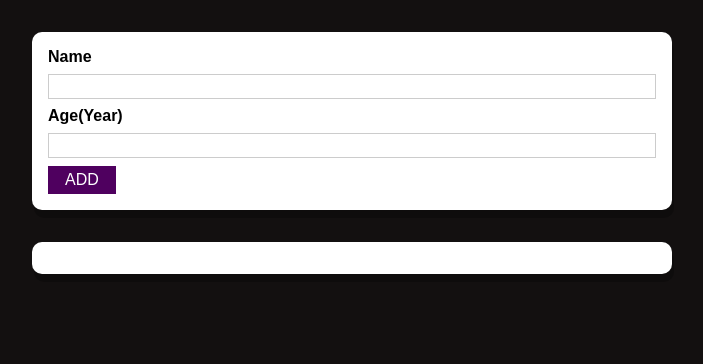
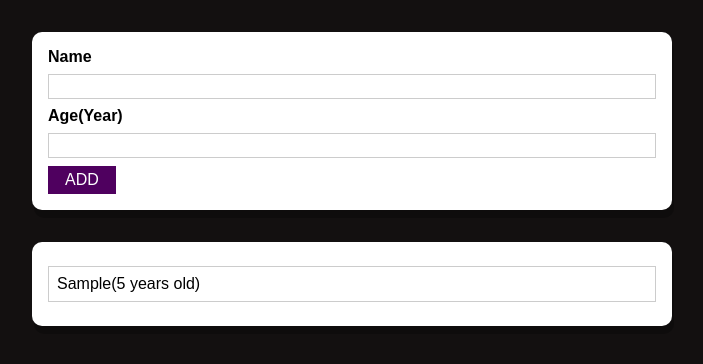
Before and after one commit to sushmabhapkar/notes_with_projectm3t4, a React (Create React App) app: page / in a window 1280 px wide. Both pictures are taken after typing "Sample", "5" into the empty fields and a click on the button "ADD". Shown: the top 364 px of the page, without its empty margins (288-991 px from the left). Built offline with nearby package versions, Linux system fonts and the light colour scheme.

Commit message:
m3 t4 video 8 managing userlist

```diff
--- a/src/App.js
+++ b/src/App.js
@@ -1,13 +1,24 @@
-
-import './App.css';
+import React,{ useState } from 'react';
 import AddUser from './Component/Users/AddUser';
 import UserList from './Component/Users/UserList';
 
 function App() {
+  const [usersList,setUserList]=useState([]);
+
+  const addUserHandler=(uname,uage)=>
+  {
+    setUserList((prevUsersList)=>
+    {
+    return [
+      ...prevUsersList,
+       { name: uname,  age: uage, id:Math.random().toString() }
+      ];
+    });
+  };
   return (
     <div>
-         <AddUser/>
-         <UserList users={[]}/>
+         <AddUser onAddUser={addUserHandler}/>
+         <UserList users={usersList}/>
     </div>
 
   );
--- a/src/Component/Users/AddUser.js
+++ b/src/Component/Users/AddUser.js
@@ -2,7 +2,7 @@
 import Card from '../UI/Card';
 import classes from './AddUser.module.css';
 import Button from '../UI/Button';
-const AddUser=()=>
+const AddUser=(props)=>
 {
 
  const [enteredUsername,setEnteredUsername]= useState('');
@@ -21,7 +21,7 @@
            {
             return;
            }
-           console.log(enteredUsername,enteredAge);
+           props.onAddUser(enteredUsername, enteredAge);
            //form reset logic
            setEnteredUsername('');
            setEnteredAge('');
--- a/src/Component/Users/UserList.js
+++ b/src/Component/Users/UserList.js
@@ -1,19 +1,21 @@
 import React from "react";
 import classes from './UserList.module.css';
 import Card from "../UI/Card";
-const UserList=(props)=>
-{
-    return(
+
+const UserList = (props) => {
+    return (
         <Card className={classes.users}>
             <ul>
-            {props.users.map=((user)=>(
-            <li>
+                {props.users.map((user) => (
+                    <li key={user.id}>
+
                         {user.name}
-                ({user.age}Years old)
+                        ({user.age} years old)
                     </li>
                 ))}
             </ul>
         </Card>
     );
 }
+
 export default UserList;
```
Lines whose indentation alone changed are shown as unchanged.
